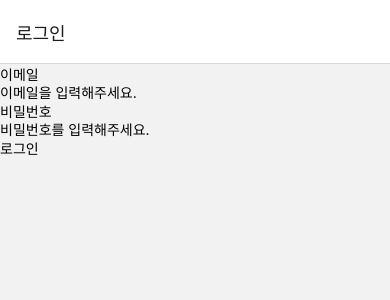
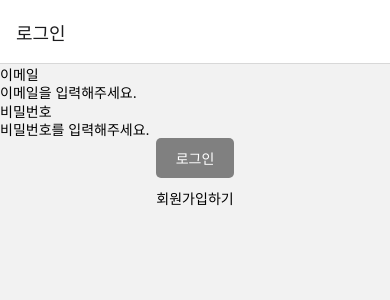
Before and after one commit to lyg0114/foodDeliveryApp, a React Native app: screen /SignIn in a window 390 px wide. Shown: the top 300 px of the page. Built offline with nearby package versions, Linux system fonts and the light colour scheme.

Commit message:
chage btn style

```diff
--- a/src/pages/SignIn.tsx
+++ b/src/pages/SignIn.tsx
@@ -1,29 +1,65 @@
-import React, { useCallback } from "react";
-import { Alert, Pressable, Text, TextInput, View } from "react-native";
+import React, { useCallback, useState } from "react";
+import { Alert, Pressable, StyleSheet, Text, TextInput, View } from "react-native";
 
 function SignIn() {
-
+  const [email, setEmail] = useState("");
+  const [password, setPassword] = useState("");
   const onSubmit = useCallback(() => {
     Alert.alert("알림", "안녕~");
+  }, []);
+  const onChangeEmail = useCallback((text) => {
+    setEmail(text);
+  }, []);
+  const onChangePassword = useCallback((text) => {
+    setPassword(text);
   }, []);
 
   return (
     <View>
       <View>
         <Text>이메일</Text>
-        <TextInput placeholder="이메일을 입력해주세요." />
+        <TextInput placeholder="이메일을 입력해주세요." onChangeText={onChangeEmail} />
       </View>
       <View>
         <Text>비밀번호</Text>
-        <TextInput placeholder="비밀번호를 입력해주세요." />
+        <TextInput placeholder="비밀번호를 입력해주세요." onChangeText={onChangePassword} />
       </View>
-      <View>
-        <Pressable onPress={onSubmit}>
-          <Text>로그인</Text>
+      <View style={styles.buttonZone}>
+        <Pressable
+          onPress={onSubmit}
+          style={!email || !password
+            ? styles.loginButton
+            : [styles.loginButton, styles.loginButtonActive]
+          }
+          disabled={!email || !password}
+        >
+          <Text style={styles.loginButtonText}>로그인</Text>
+        </Pressable>
+        <Pressable>
+          <Text>회원가입하기</Text>
         </Pressable>
       </View>
     </View>
   );
 }
 
+const styles = StyleSheet.create({
+  loginButton: {
+    backgroundColor: "gray",
+    paddingHorizontal: 20,
+    paddingVertical: 10,
+    borderRadius: 5,
+    marginBottom: 10
+  },
+  loginButtonActive: {
+    backgroundColor: "blue"
+  },
+  loginButtonText: {
+    color: "white"
+  },
+  buttonZone: {
+    alignItems: "center"
+  }
+});
+
 export default SignIn;
```
